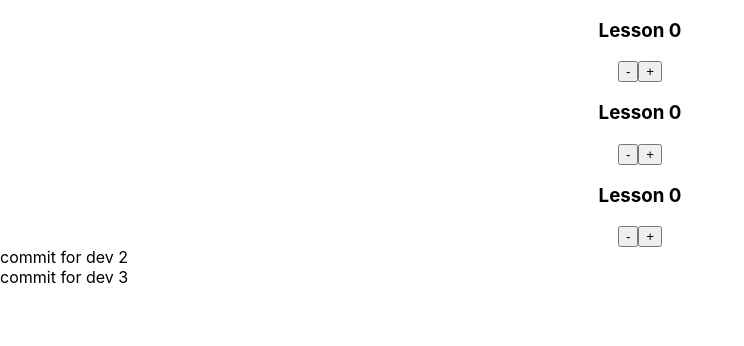
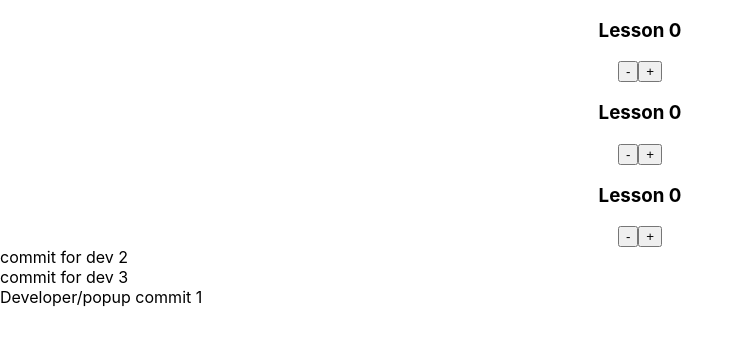
Before and after one commit to Martinas03/test-counter, a React (Create React App) app: page / in a window 1280 px wide. Shown: the top 346 px of the page, without its empty margins (0-744 px from the left). Built offline with nearby package versions, Linux system fonts and the light colour scheme.

Commit message:
Developer/popup commit 1

```diff
--- a/src/App.tsx
+++ b/src/App.tsx
@@ -10,6 +10,7 @@ export function App() {
             <Counter />
             <div>commit for dev 2</div>
             <div>commit for dev 3</div>
+            <div>Developer/popup commit 1</div>
         </div>
         )
 
```
